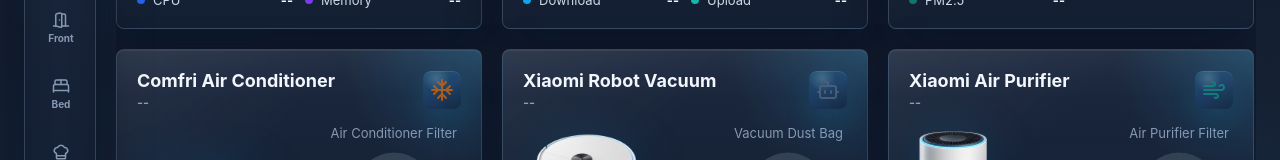
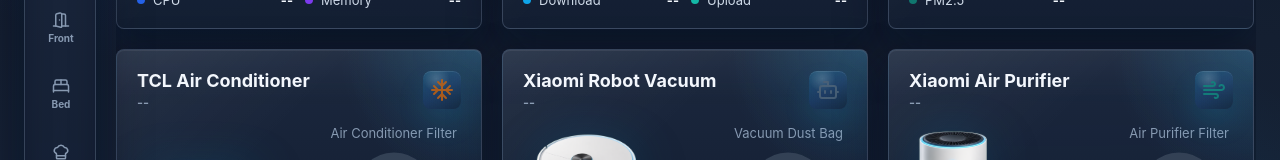
Before and after one commit to Nishen-Peiris/ha-dashboard, a React (Vite) app: page / in a window 1280 px wide. Shown: the part 320-480 px from the top of the page. Built offline with nearby package versions, Linux system fonts and the light colour scheme.

Commit message:
Rename air conditioner metric

```diff
--- a/src/components/HomePage.jsx
+++ b/src/components/HomePage.jsx
@@ -2,7 +2,7 @@
 import MetricCard from './MetricCard'
 
 const SECOND_ROW_METRIC_TITLES = new Set([
-  'Comfri Air Conditioner',
+  'TCL Air Conditioner',
   'Xiaomi Robot Vacuum',
   'Xiaomi Air Purifier',
 ])
--- a/src/data/dashboard.js
+++ b/src/data/dashboard.js
@@ -72,7 +72,7 @@
     tone: '#0f766e',
   },
   {
-    title: 'Comfri Air Conditioner',
+    title: 'TCL Air Conditioner',
     kind: 'status',
     stats: [
       { label: 'Air Conditioner Filter', color: '#d97706' },
```
